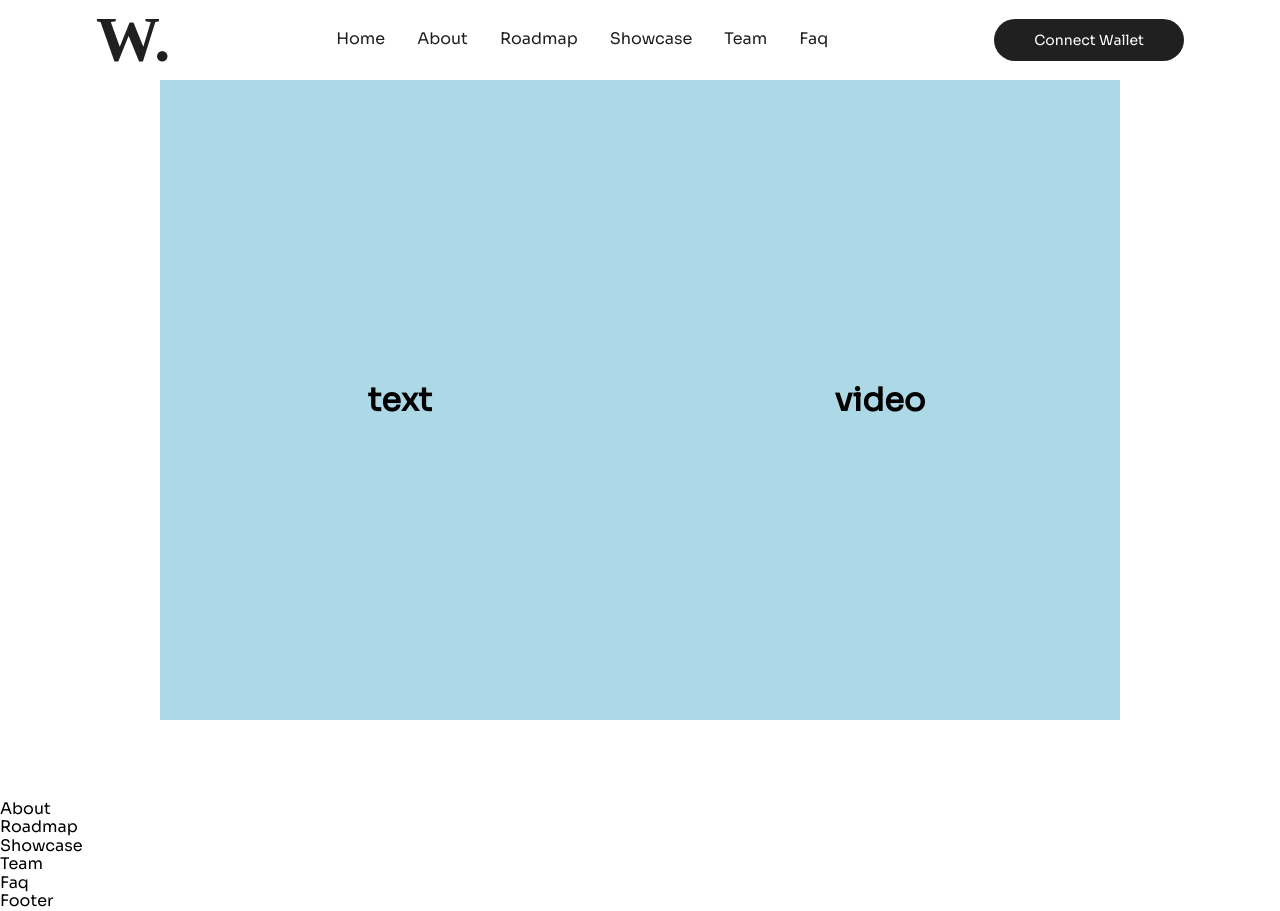
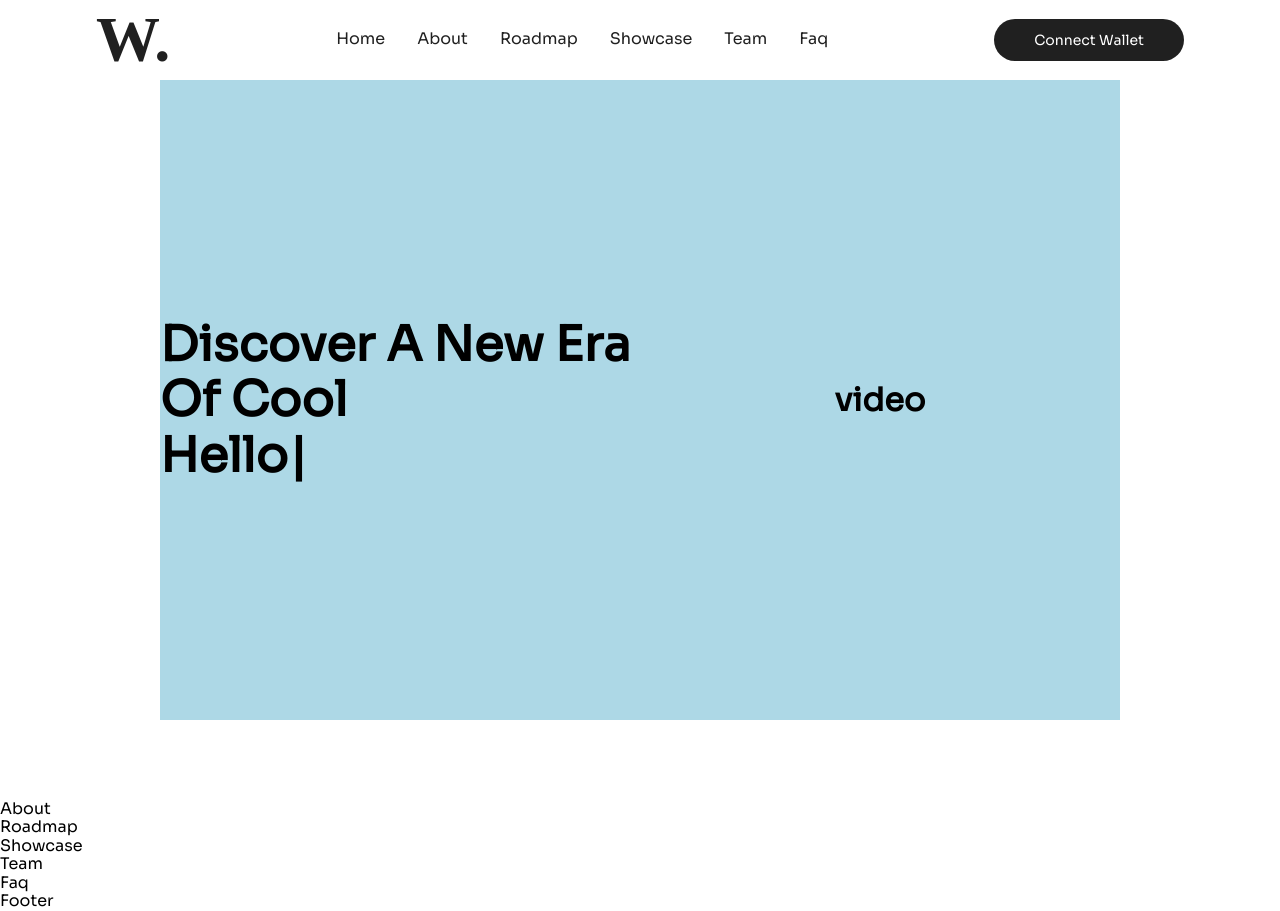
Before and after one commit to Nadim-Nahle/FinalProject3, a React (Create React App) app in the folder frontend-react/: page / in a window 1280 px wide. Built offline with nearby package versions, Linux system fonts and the light colour scheme; a web font is replaced by a local one.

Commit message:
Frontend-React Import TypeWroter Effect

```diff
--- a/frontend-react/src/components/TypeWriterText.jsx
+++ b/frontend-react/src/components/TypeWriterText.jsx
@@ -1,7 +1,32 @@
 import React from "react";
+import styled from "styled-components";
+import Typewriter from "typewriter-effect";
 
+const Title = styled.h2`
+  font-size: ${(props) => props.theme.fontxx1};
+  text-transform: capitalize;
+`;
 const TypeWriterText = () => {
-  return <div>TypeWriterText</div>;
+  return (
+    <Title>
+      Discover a new era of cool
+      <Typewriter
+        onInit={(typewriter) => {
+          typewriter
+            .typeString("Hello World!")
+            .callFunction(() => {
+              console.log("String typed out!");
+            })
+            .pauseFor(2500)
+            .deleteAll()
+            .callFunction(() => {
+              console.log("All strings were deleted");
+            })
+            .start();
+        }}
+      />
+    </Title>
+  );
 };
 
 export default TypeWriterText;
--- a/frontend-react/src/components/sections/Home.jsx
+++ b/frontend-react/src/components/sections/Home.jsx
@@ -1,5 +1,6 @@
 import React from "react";
 import styled from "styled-components";
+import TypeWriterText from "../TypeWriterText";
 
 const Section = styled.section`
   min-height: ${(props) => `calc(100vh - ${props.theme.navHeight})`};
@@ -33,7 +34,7 @@ const Home = () => {
     <Section>
       <Container>
         <Box>
-          <h1>text</h1>
+          <TypeWriterText />
         </Box>
         <Box>
           <h1>video</h1>
```
